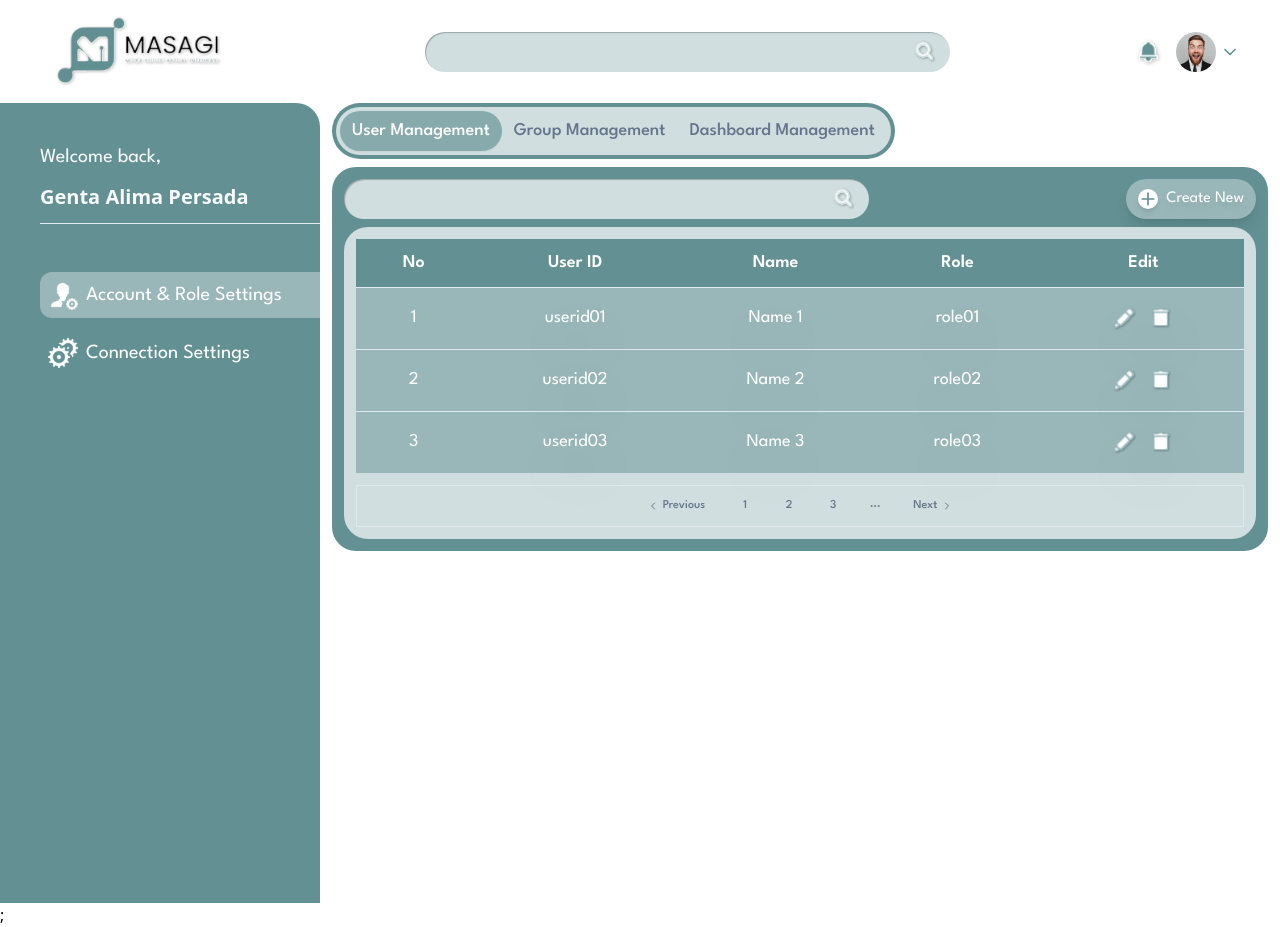
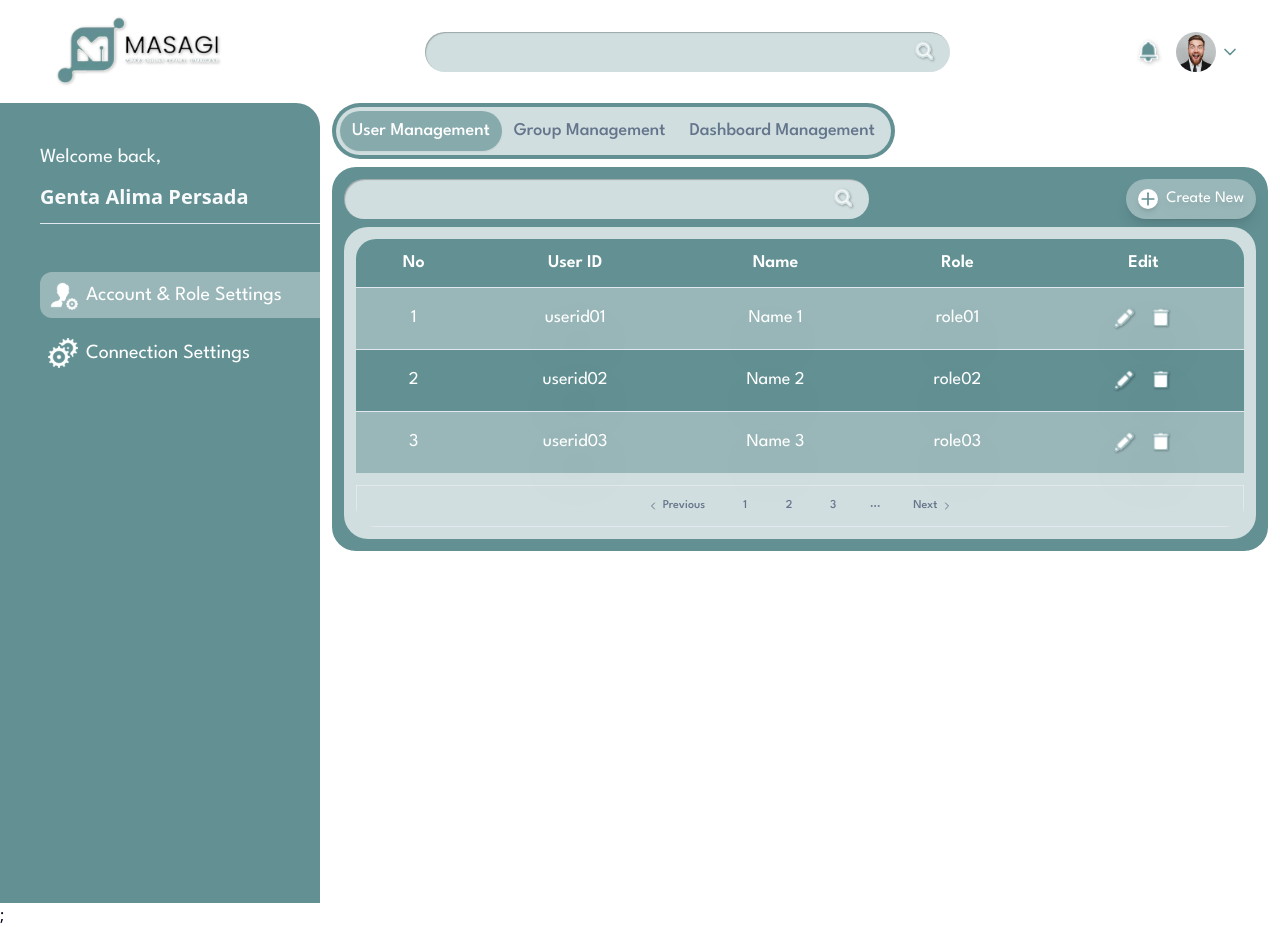
Before and after one commit to dhendisyafaa/web_masagi, a Next.js app: page / in a window 1280 px wide. Built offline with nearby package versions, Linux system fonts and the light colour scheme; a web font is replaced by a local one.

Commit message:
rounded table

```diff
--- a/src/styles/globals.css
+++ b/src/styles/globals.css
@@ -88,3 +88,16 @@
   font-weight: 800;
   font-style: normal;
 }
+
+tr:nth-child(even) {
+  background-color: #629093;
+}
+
+table {
+  border-radius: 20px 20px 20px 20px;
+  overflow: hidden;
+  -webkit-border-radius: 20px 20px 20px 20px;
+  -moz-border-radius: 20px 20px 20px 20px;
+  -ms-border-radius: 20px 20px 20px 20px;
+  -o-border-radius: 20px 20px 20px 20px;
+}
```
